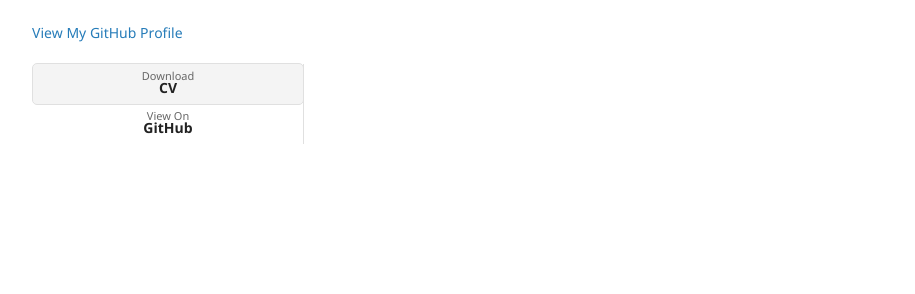
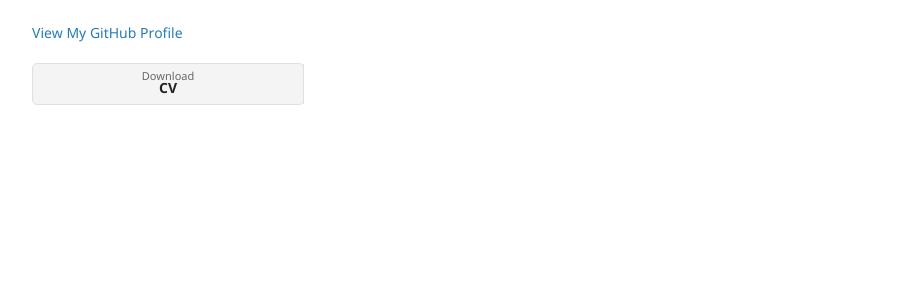
Before and after one commit to ffabio-econ/ffabio-econ.github.io, a Jekyll site: the page built from docs/SUPPORT.md, in a window 1280 px wide. Shown: the part 333-627 px from the top of the page, without its empty margins (26-941 px from the left). Built offline with Jekyll 4.4.1, drawn with Linux system fonts in a browser that asks for light colours; our own code applies the rules of GitHub Pages for plain Markdown files.

Commit message:
un bottone di troppo

```diff
--- a/_layouts/default.html
+++ b/_layouts/default.html
@@ -34,8 +34,8 @@
         {% if site.show_downloads %}
         <ul class="downloads">
           <li><a href="{{ https://github.com/ffabio-econ/ffabio-econ.github.io/blob/main/assets/docs/cv.pdf }}">Download <strong>CV</strong></a></li>
-<!--          <li><a href="{{ site.github.tar_url }}">Download <strong>TAR Ball</strong></a></li>-->
-          <li><a href="{{ site.github.repository_url }}">View On <strong>GitHub</strong></a></li>
+<!--          <li><a href="{{ site.github.tar_url }}">Download <strong>TAR Ball</strong></a></li>
+          <li><a href="{{ site.github.repository_url }}">View On <strong>GitHub</strong></a></li>-->
         </ul>
         {% endif %}
       </header>
```
